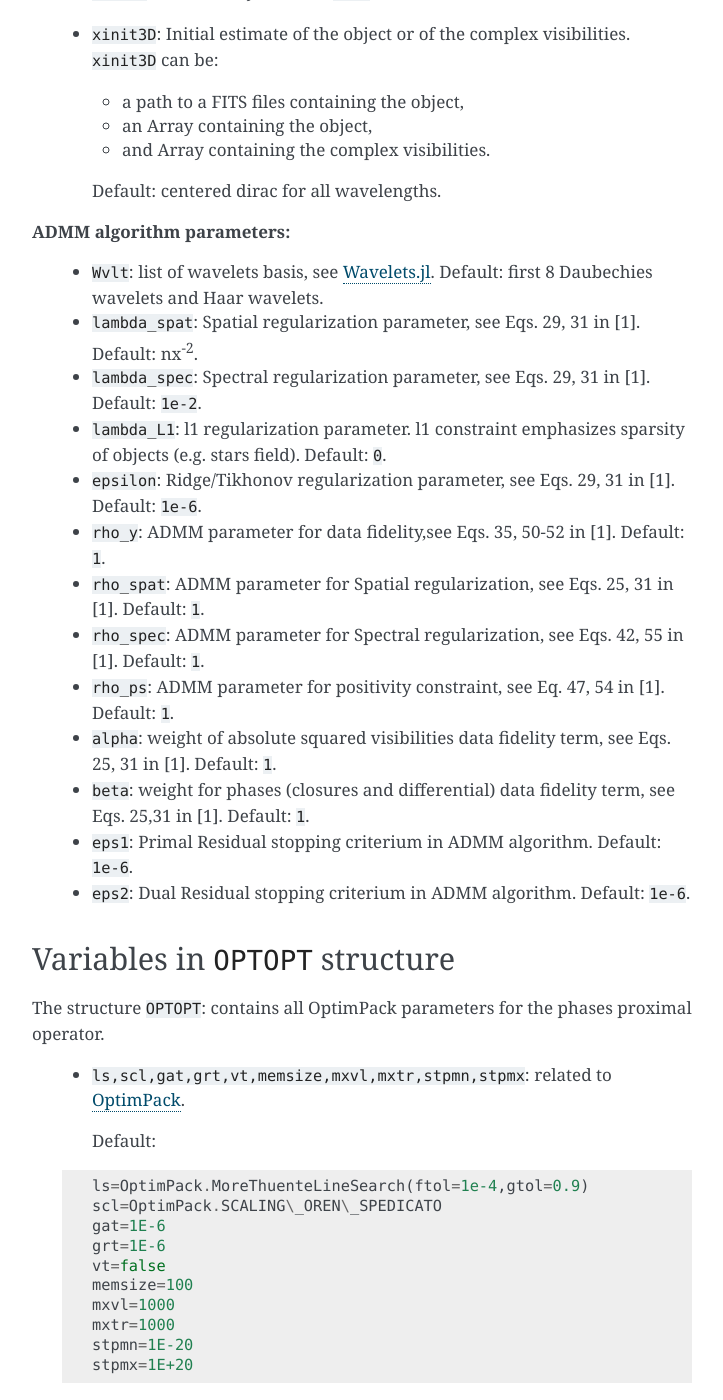
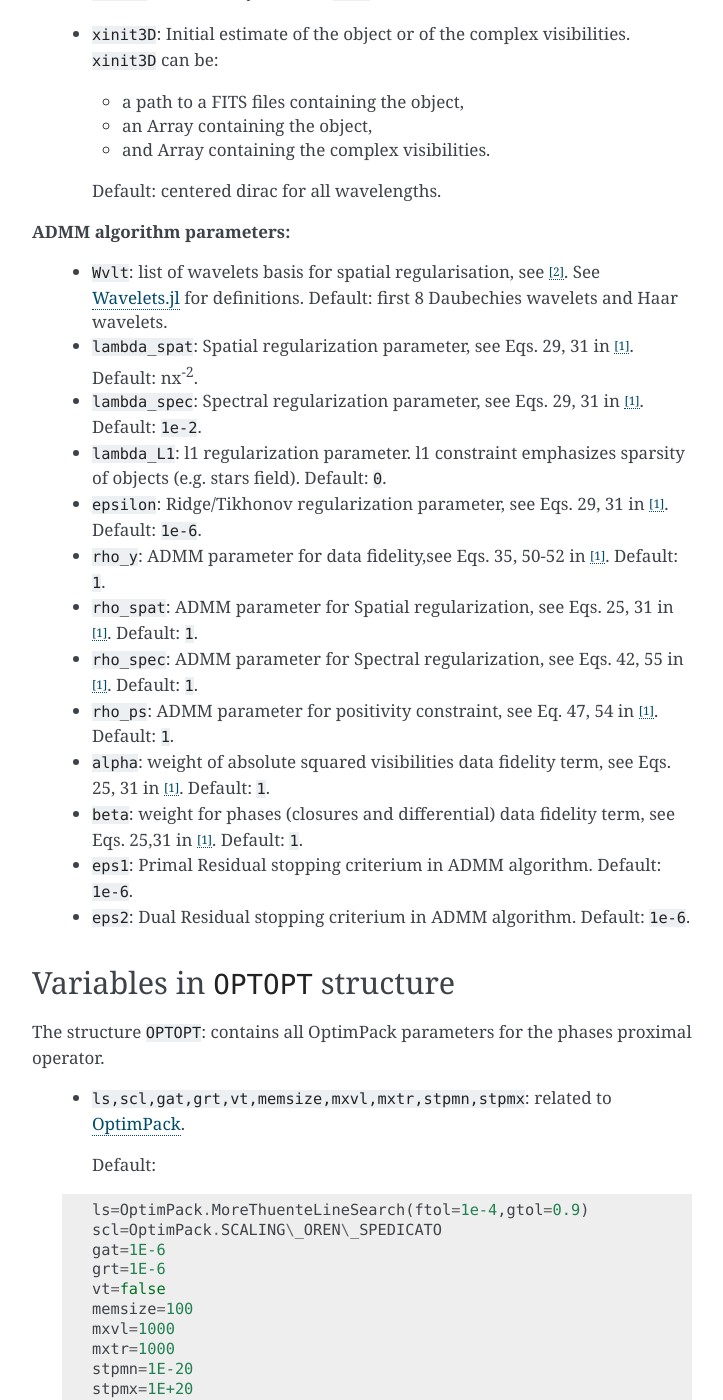
Before and after one commit to andferrari/PAINTER.jl, a Sphinx documentation site: the page built from doc/source/variables.rst, in a window 1280 px wide and 1400 px high, scrolled down 1181 px. Shown: the whole window, without its empty margins (388-1111 px from the left). Built offline with Sphinx 7.4.7, drawn with Linux system fonts in a browser that asks for light colours; formulas are drawn with MathJax 3; some of the changed text lies outside the part shown.

Commit message:
ça recommence ...

```diff
--- a/doc/source/variables.rst
+++ b/doc/source/variables.rst
@@ -14,7 +14,7 @@
 
 **Execution Variables:**
 
-  - ``paral``: if ``paral=true`` the ADMM step which reconstructs the object for each wavelength is computed in parallel.
+  - ``paral``: if ``paral=true`` the ADMM step which reconstructs the object for each wavelength is computed in parallel, see [2]_.
     In this case ``julia``must be started with
 
     .. code:: bash
@@ -54,17 +54,17 @@
 
 **ADMM algorithm parameters:**
 
-  - ``Wvlt``: list of wavelets basis, see `Wavelets.jl <https://github.com/JuliaDSP/Wavelets.jl>`_. Default: first 8 Daubechies wavelets and Haar wavelets.
-  - ``lambda_spat``: Spatial regularization parameter, see Eqs. 29, 31 in [1]. Default: nx\ :sup:`-2`.
-  - ``lambda_spec``: Spectral regularization parameter, see Eqs. 29, 31 in [1]. Default: ``1e-2``.
+  - ``Wvlt``: list of wavelets basis for spatial regularisation, see [2]_.  See `Wavelets.jl <https://github.com/JuliaDSP/Wavelets.jl>`_ for definitions. Default: first 8 Daubechies wavelets and Haar wavelets.
+  - ``lambda_spat``: Spatial regularization parameter, see Eqs. 29, 31 in [1]_. Default: nx\ :sup:`-2`.
+  - ``lambda_spec``: Spectral regularization parameter, see Eqs. 29, 31 in [1]_. Default: ``1e-2``.
   - ``lambda_L1``: l1 regularization parameter. l1 constraint emphasizes sparsity of objects (e.g. stars field). Default: ``0``.
-  - ``epsilon``: Ridge/Tikhonov regularization parameter, see Eqs. 29, 31 in [1]. Default: ``1e-6``.
-  - ``rho_y``: ADMM parameter for data fidelity,see  Eqs. 35, 50-52 in [1]. Default: ``1``.
-  - ``rho_spat``: ADMM parameter for Spatial regularization, see Eqs. 25, 31 in [1]. Default: ``1``.
-  - ``rho_spec``: ADMM parameter for Spectral regularization, see Eqs. 42, 55 in [1]. Default: ``1``.
-  - ``rho_ps``: ADMM parameter for positivity constraint, see Eq. 47, 54 in [1]. Default: ``1``.
-  - ``alpha``: weight of absolute squared visibilities data fidelity term, see Eqs. 25, 31 in [1]. Default: ``1``.
-  - ``beta``: weight for phases (closures and differential) data fidelity term, see Eqs. 25,31 in [1]. Default: ``1``.
+  - ``epsilon``: Ridge/Tikhonov regularization parameter, see Eqs. 29, 31 in [1]_. Default: ``1e-6``.
+  - ``rho_y``: ADMM parameter for data fidelity,see  Eqs. 35, 50-52 in [1]_. Default: ``1``.
+  - ``rho_spat``: ADMM parameter for Spatial regularization, see Eqs. 25, 31 in [1]_. Default: ``1``.
+  - ``rho_spec``: ADMM parameter for Spectral regularization, see Eqs. 42, 55 in [1]_. Default: ``1``.
+  - ``rho_ps``: ADMM parameter for positivity constraint, see Eq. 47, 54 in [1]_. Default: ``1``.
+  - ``alpha``: weight of absolute squared visibilities data fidelity term, see Eqs. 25, 31 in [1]_. Default: ``1``.
+  - ``beta``: weight for phases (closures and differential) data fidelity term, see Eqs. 25,31 in [1]_. Default: ``1``.
   - ``eps1``: Primal Residual stopping criterium in ADMM algorithm. Default: ``1e-6``.
   - ``eps2``: Dual Residual stopping criterium in ADMM algorithm. Default: ``1e-6``.
 
@@ -105,3 +105,9 @@
   - ``PDATA.crit1``: the primal residual of the ADMM algorithm.
   - ``PDATA.crit2``: the dual residual of the ADMM algorithm.
   - ``PDATA.ind``: number of iterations, useful to re-run algorithm.
+
+References
+----------
+
+.. [1] Schutz, A., Ferrari, A., Mary, D. Soulez, F., Thiébaut, E., Vannier, M. "PAINTER: a spatio-spectral image reconstruction algorithm for optical interferometry". JOSA A. Vol. 31, Iss. 11, pp. 2356–2361, (2014). `arXiv <http://arxiv.org/abs/1407.1885>`_
+.. [2] Schutz, A., Ferrari, A., Mary, D., Thiébaut, E., Soulez, F. "Large scale 3D image reconstruction in optical interferometry". Submitted to EUSIPCO 2015, Nice. `arXiv <http://arxiv.org/abs/1503.01565>`_
```
